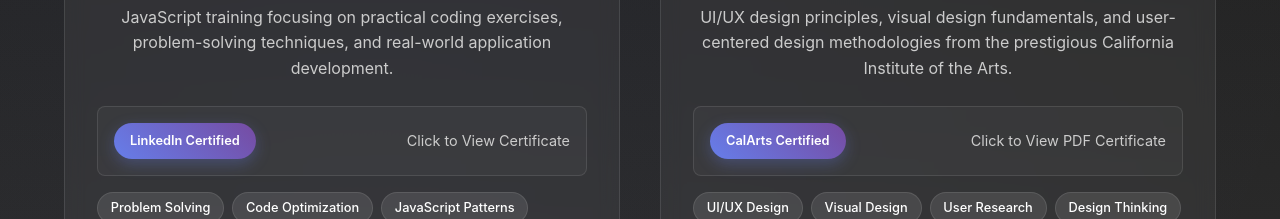
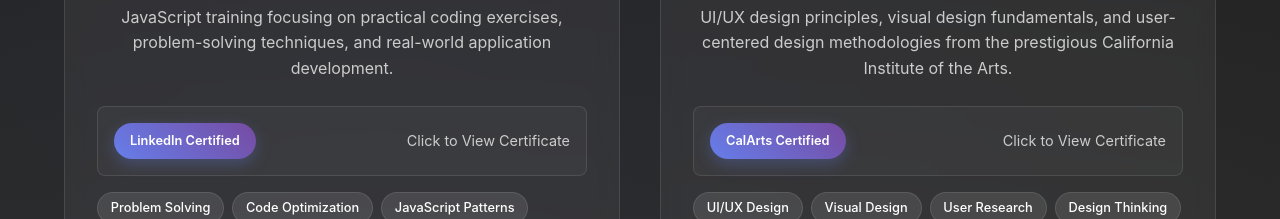
Before and after one commit to jateenyadav/Jateen-yadav-portfolio, a React (Create React App) app: page / in a window 1280 px wide. Shown: the part 8060-8279 px from the top of the page. Built offline with nearby package versions, Linux system fonts and the light colour scheme.

Commit message:
MINOR CHANGES

```diff
--- a/src/components/ChessboardHero.js
+++ b/src/components/ChessboardHero.js
@@ -827,7 +827,7 @@ const ChessboardHero = () => {
                 <p>UI/UX design principles, visual design fundamentals, and user-centered design methodologies from the prestigious California Institute of the Arts.</p>
                 <div className="certificate-preview">
                   <div className="certificate-badge">CalArts Certified</div>
-                  <div className="view-certificate">Click to View PDF Certificate</div>
+                  <div className="view-certificate">Click to View Certificate</div>
                 </div>
                 <div className="skills-used">
                   <span className="skill-tag">UI/UX Design</span>
```
